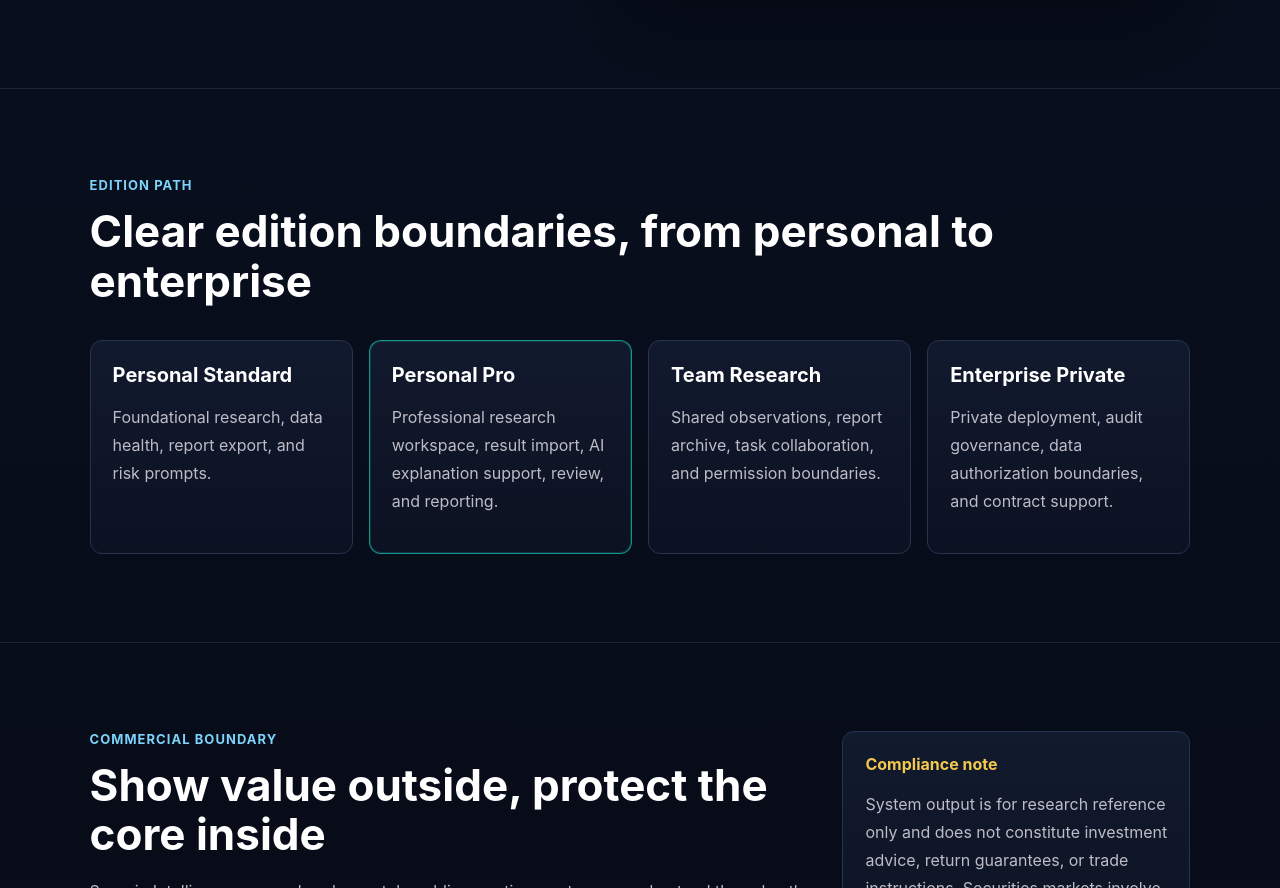
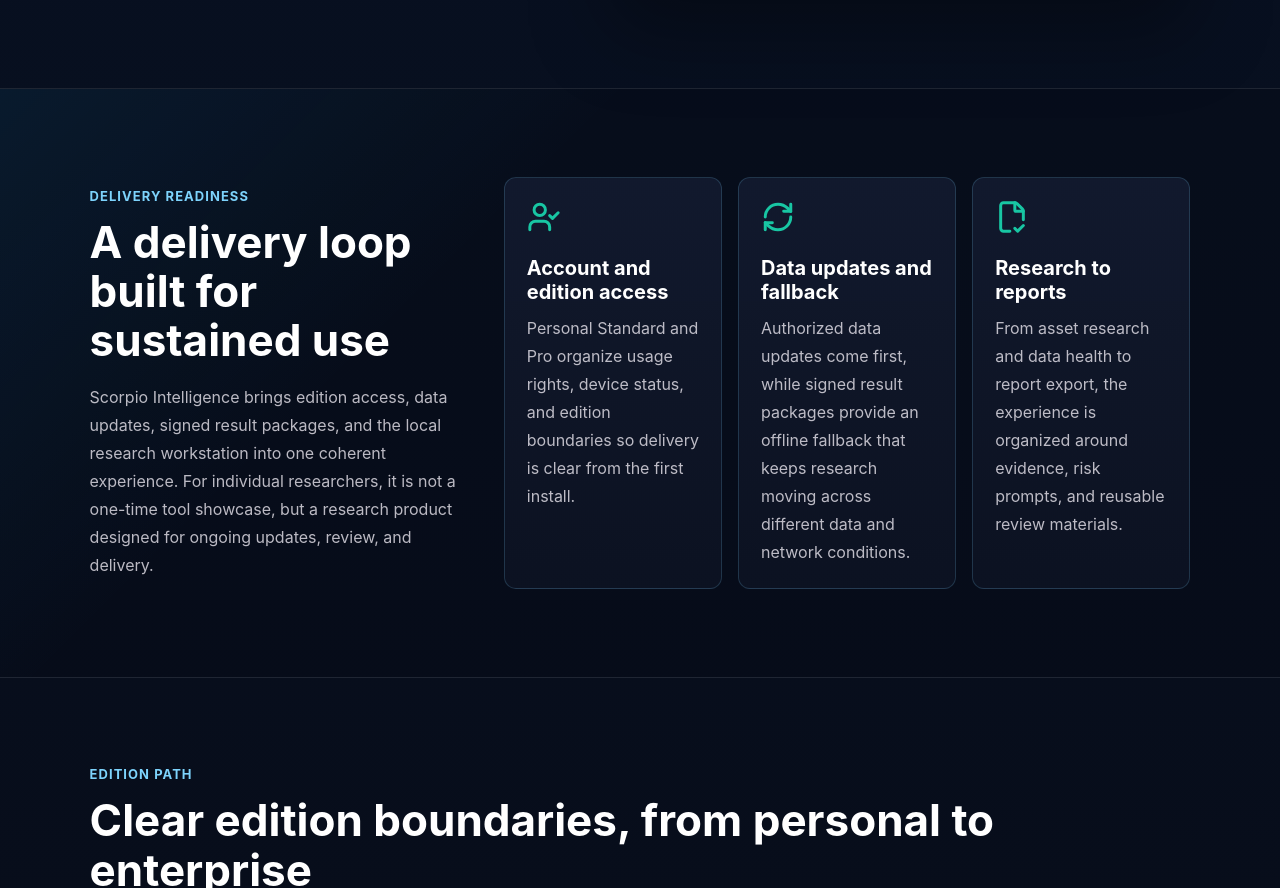
Before and after one commit to guotao7021/Scorpio-Intelligence, a plain HTML site: page docs/public/index-en.html in a window 1280 px wide. Shown: the part 3505-4393 px from the top of the page. Drawn offline with nearby package versions, Linux system fonts and the light colour scheme.

Commit message:
Add commercial delivery readiness section

```diff
--- a/docs/public/index-en.html
+++ b/docs/public/index-en.html
@@ -6,7 +6,7 @@
   <title>Scorpio Intelligence | Market Intelligence Platform</title>
   <meta name="description" content="Scorpio Intelligence is a bilingual market intelligence platform for research, observation, and portfolio review.">
   <link rel="icon" href="assets/scorpio-logo-mark.svg" type="image/svg+xml">
-  <link rel="stylesheet" href="site.css?v=20260619-brand-story">
+  <link rel="stylesheet" href="site.css?v=20260624-commercial-readiness">
   <script src="https://unpkg.com/lucide@latest/dist/umd/lucide.min.js" defer></script>
 </head>
 <body>
@@ -188,6 +188,34 @@
       </div>
     </section>
 
+    <section class="section commercial-proof">
+      <div class="commercial-proof-copy">
+        <div class="section-kicker">Delivery Readiness</div>
+        <h2>A delivery loop built for sustained use</h2>
+        <p>
+          Scorpio Intelligence brings edition access, data updates, signed result packages, and the local research workstation into one coherent experience.
+          For individual researchers, it is not a one-time tool showcase, but a research product designed for ongoing updates, review, and delivery.
+        </p>
+      </div>
+      <div class="commercial-proof-grid">
+        <article>
+          <i data-lucide="user-check"></i>
+          <h3>Account and edition access</h3>
+          <p>Personal Standard and Pro organize usage rights, device status, and edition boundaries so delivery is clear from the first install.</p>
+        </article>
+        <article>
+          <i data-lucide="refresh-cw"></i>
+          <h3>Data updates and fallback</h3>
+          <p>Authorized data updates come first, while signed result packages provide an offline fallback that keeps research moving across different data and network conditions.</p>
+        </article>
+        <article>
+          <i data-lucide="file-check-2"></i>
+          <h3>Research to reports</h3>
+          <p>From asset research and data health to report export, the experience is organized around evidence, risk prompts, and reusable review materials.</p>
+        </article>
+      </div>
+    </section>
+
     <section id="editions" class="section">
       <div class="section-kicker">Edition Path</div>
       <h2>Clear edition boundaries, from personal to enterprise</h2>
--- a/docs/public/site.css
+++ b/docs/public/site.css
@@ -135,6 +135,46 @@
 .panel.tall { grid-row: span 2; }
 .panel.accent { background: linear-gradient(135deg, rgba(31, 182, 255, 0.24), rgba(24, 198, 163, 0.28)); }
 .panel.wide { grid-column: span 2; }
+.commercial-proof {
+  display: grid;
+  grid-template-columns: minmax(0, 0.72fr) minmax(0, 1.28fr);
+  gap: 28px;
+  align-items: stretch;
+  background:
+    linear-gradient(135deg, rgba(31, 182, 255, 0.08), transparent 34%),
+    rgba(7, 11, 22, 0.36);
+}
+.commercial-proof-copy {
+  display: flex;
+  flex-direction: column;
+  justify-content: center;
+}
+.commercial-proof-copy p {
+  max-width: 680px;
+  margin: 0;
+}
+.commercial-proof-grid {
+  display: grid;
+  grid-template-columns: repeat(3, minmax(0, 1fr));
+  gap: 16px;
+}
+.commercial-proof-grid article {
+  min-height: 220px;
+  padding: 22px;
+  border: 1px solid rgba(125, 211, 252, 0.18);
+  border-radius: 12px;
+  background: linear-gradient(180deg, rgba(18, 26, 46, 0.96), rgba(12, 18, 34, 0.98));
+}
+.commercial-proof-grid svg {
+  width: 34px;
+  height: 34px;
+  margin-bottom: 18px;
+  color: var(--teal);
+  stroke-width: 2.1;
+}
+.commercial-proof-grid p {
+  margin: 0;
+}
 .edition-grid article.featured { border-color: rgba(24, 198, 163, 0.74); box-shadow: inset 0 0 0 1px rgba(31, 182, 255, 0.18); }
 .trust { display: grid; grid-template-columns: minmax(0, 1fr) minmax(320px, 0.48fr); gap: 28px; align-items: stretch; }
 .boundary-card strong { color: var(--gold); }
@@ -1698,7 +1738,7 @@
   .hero { min-height: 680px; background-position: center; }
   h1 { font-size: 42px; }
   h2 { font-size: 32px; }
-  .pillar-grid, .edition-grid, .split, .trust, .feedback-grid, .account-hero, .account-grid, .account-gate, .delivery-heading, .delivery-stats, .delivery-layout, .delivery-two-col, .admin-hero, .admin-grid, .admin-form, .admin-command-bar, .admin-metrics, .admin-workbench, .admin-form-compact, .release-form, .origin-stages, .origin-dates, .origin-beliefs { grid-template-columns: 1fr; }
+  .pillar-grid, .edition-grid, .split, .commercial-proof, .commercial-proof-grid, .trust, .feedback-grid, .account-hero, .account-grid, .account-gate, .delivery-heading, .delivery-stats, .delivery-layout, .delivery-two-col, .admin-hero, .admin-grid, .admin-form, .admin-command-bar, .admin-metrics, .admin-workbench, .admin-form-compact, .release-form, .origin-stages, .origin-dates, .origin-beliefs { grid-template-columns: 1fr; }
   .product-visual { min-height: 360px; }
   .lang-switch { margin-left: 0; }
   .brand img { width: min(240px, 70vw); }
```
Also changed, not shown: docs/public/index-cn.html (+29 -1 lines).
